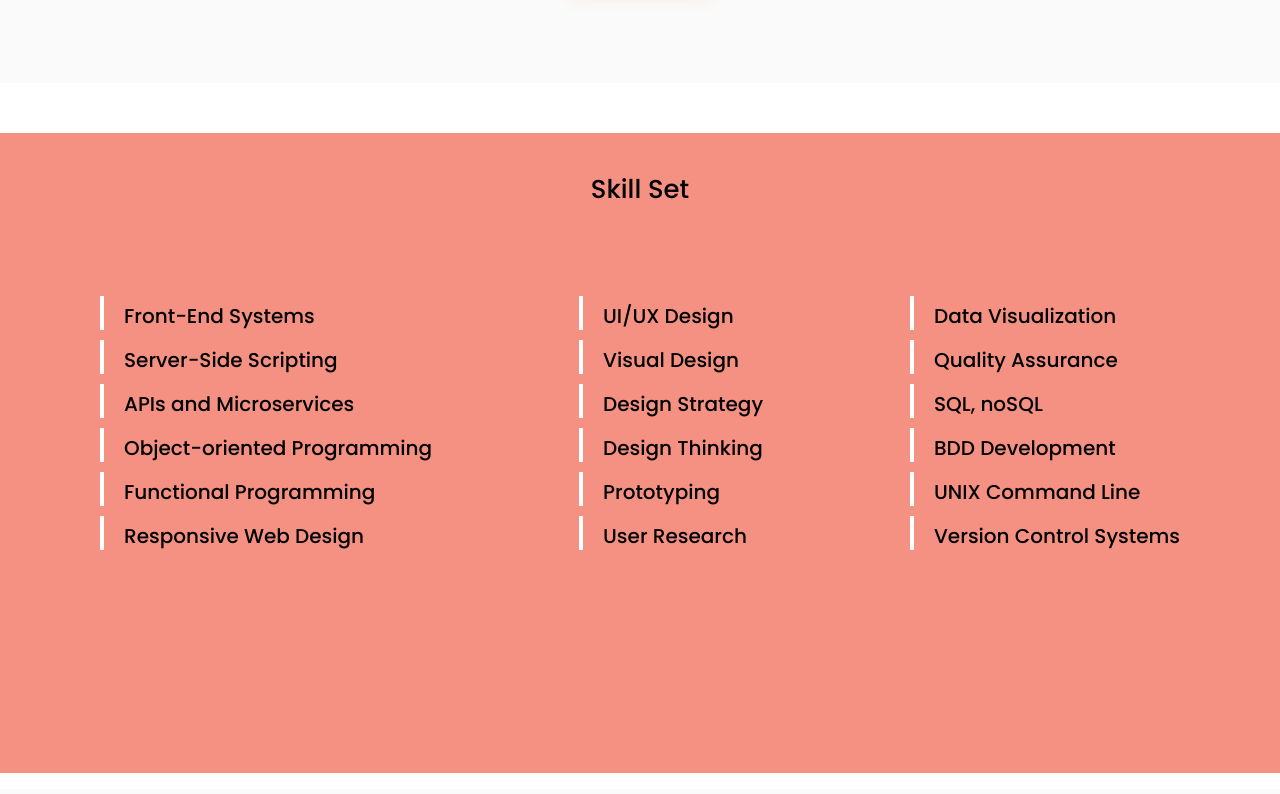
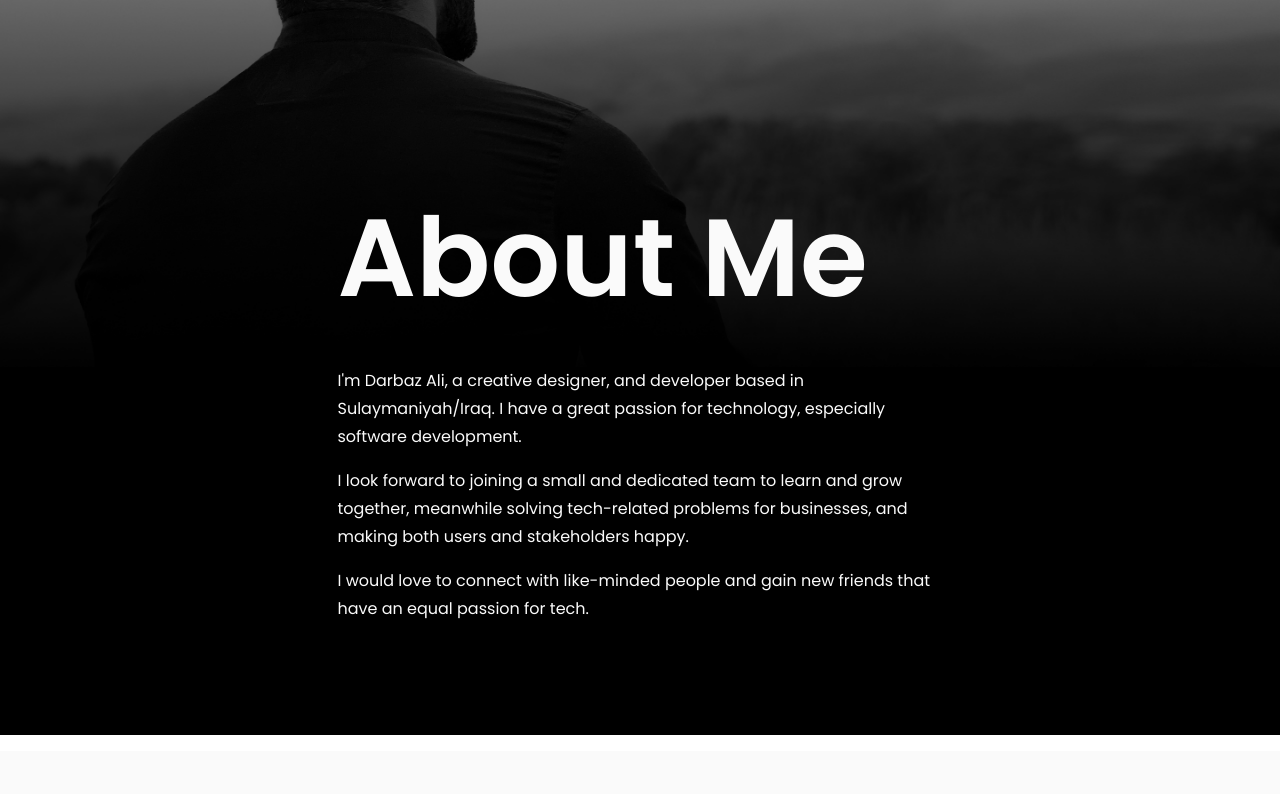
Before and after one commit to darbazali/darbazali.com, a React (Create React App) app in the folder frontend/: page /about in a window 1280 px wide. Shown: the part 380-1174 px from the top of the page. Built offline with nearby package versions, Linux system fonts and the light colour scheme.

Commit message:
change my photo

```diff
--- a/frontend/src/components/CoverImage.js
+++ b/frontend/src/components/CoverImage.js
@@ -2,10 +2,10 @@ import React from 'react'
 
 const CoverImage = ({ image, backgroundColor, children, style, id }) => {
   const styles = {
+    backgroundColor: '#1f2122',
     background: `
           ${backgroundColor},
           url(${image})`,
-    backgroundColor: '#1f2122',
     backgroundPosition: 'center',
     backgroundRepeat: 'no-repeat',
     backgroundAttachment: 'fixed',
--- a/frontend/src/screens/About.js
+++ b/frontend/src/screens/About.js
@@ -1,6 +1,7 @@
 import React from 'react'
-import AboutSection from '../sections/AboutSection'
+
 import SkillSet from '../sections/SkillSet'
+import AboutMe from '../sections/AboutMe'
 import { Certifications } from '../sections/Certifications'
 import Tools from '../sections/Tools'
 
@@ -60,9 +61,7 @@ const certData = [
 const About = () => {
   return (
     <>
-      <div className='container'>
-        <AboutSection />
-      </div>
+      <AboutMe />
       <SkillSet />
       <div className='container'>
         <Certifications list={certData} title='Certifications' />
--- /dev/null
+++ b/frontend/src/sections/AboutMe.js
@@ -0,0 +1,63 @@
+import React from 'react'
+
+import DARBAZ_ALI from '../assets/DARBAZ_ALI.jpg'
+
+const wrapper = {
+  position: 'relative',
+  background: '#000',
+  color: '#fafafa',
+  width: '100%',
+  marginTop: '-1em',
+}
+
+const contentStyle = {
+  maxWidth: '605px',
+  margin: '0 auto',
+  padding: '0 0 6em 0',
+}
+
+const titleStyle = {
+  position: 'absolute',
+  top: '-180px',
+}
+const AboutMe = () => {
+  return (
+    <section
+      style={{
+        width: '100%',
+        padding: '0',
+        margin: '0',
+        marginBottom: '1em',
+      }}
+    >
+      <img
+        src={DARBAZ_ALI}
+        alt='DARBAZ ALI'
+        style={{ width: '100%', height: 'auto', margin: '0' }}
+      />
+
+      <div style={wrapper}>
+        <div style={contentStyle}>
+          <h2 style={titleStyle}>About Me</h2>
+
+          <p>
+            I'm Darbaz Ali, a creative designer, and developer based in
+            Sulaymaniyah/Iraq. I have a great passion for technology, especially
+            software development.
+          </p>
+          <p>
+            I look forward to joining a small and dedicated team to learn and
+            grow together, meanwhile solving tech-related problems for
+            businesses, and making both users and stakeholders happy.
+          </p>
+          <p>
+            I would love to connect with like-minded people and gain new friends
+            that have an equal passion for tech.
+          </p>
+        </div>
+      </div>
+    </section>
+  )
+}
+
+export default AboutMe
--- a/frontend/src/sections/SkillSet.js
+++ b/frontend/src/sections/SkillSet.js
@@ -2,11 +2,7 @@ import React from 'react'
 import FlexContainer from '../components/FlexContainer'
 
 const styles = {
-  backgroundColor: '#f59182',
-  width: '100vw',
-  height: '80vh',
   padding: '40px',
-  marginTop: '50px',
 }
 
 const listStyle = {
```
Also changed, not shown: frontend/src/assets/DARBAZ_ALI.jpg (added).
